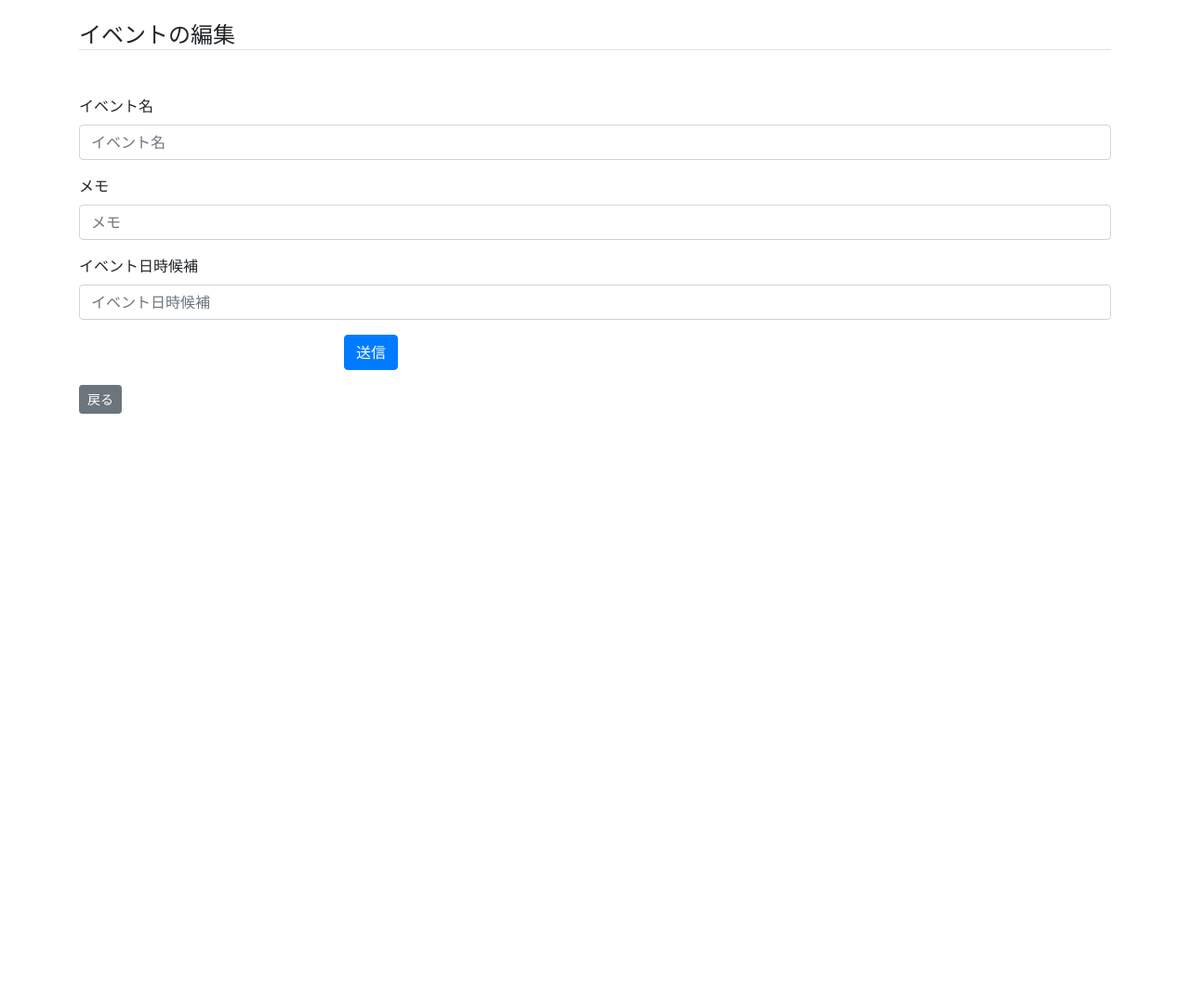
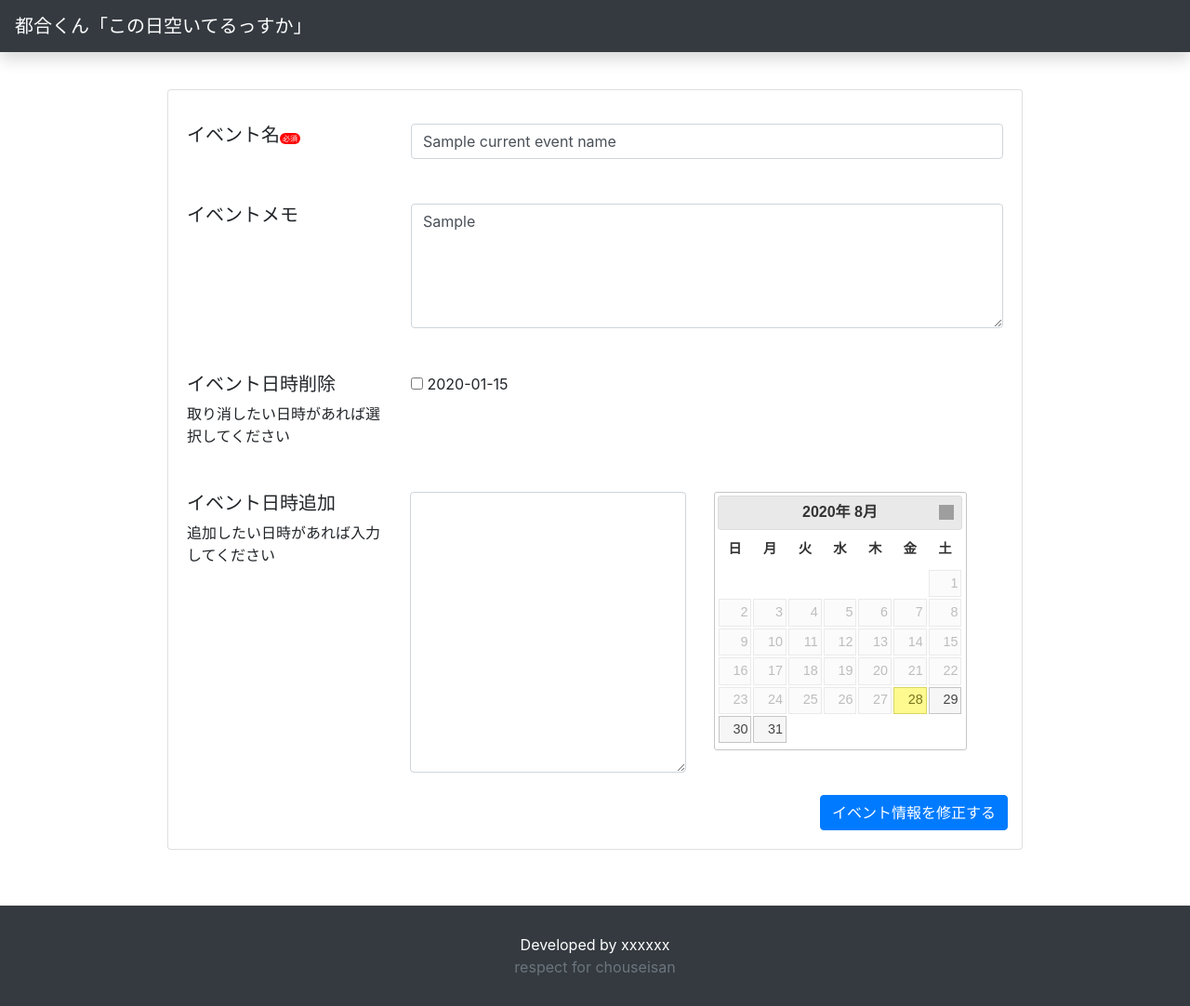
Before and after one commit to isoittech/tsugou-kun, a Django app: template home/templates/home/event_edit.html in a window 1280 px wide. Shown: the whole page at 93% size. Before the commit the page ends 445 px from the top, so only its background shows below. Run offline with Django 3.2, Linux system fonts and the light colour scheme; tables that the repository leaves empty hold one stand-in row (values such as "Sample post"); the template is opened without the code that fills it: values that come from a table or form of the project are taken from there, most other values are stand-ins (such as "Sample title", 1, 10 or a date in 2020); some libraries are stand-ins or nearby versions; grey boxes are pictures that could not be loaded.

Commit message:
イベント修正機能

```diff
--- a/home/forms.py
+++ b/home/forms.py
@@ -25,6 +25,17 @@ class EventForm(forms.ModelForm):
     )
 
 
+class EventEditForm(EventForm):
+    """
+    イベント編集のフォーム
+    """
+    event_datetime_kouho = forms.CharField(
+        label='イベント日時候補',
+        required=False,
+        max_length=255,
+    )
+
+
 class EventSankakahiForm(forms.ModelForm):
     """
     イベント参加可否のフォーム
--- a/home/static/home/css/app.css
+++ b/home/static/home/css/app.css
@@ -1,3 +1,20 @@
+.wrapper{
+    min-height: 100vh;
+    position: relative; /* 相対位置*/
+    padding-bottom: 120px;/* footerの高さ*/
+    box-sizing: border-box;/* 全て含めてmin-height:100vhに*/
+}
+
+footer{
+    width: 100%;
+    background-color: #89c7de;
+    color: #fff;
+    text-align: center;
+    padding: 30px 0;
+    position: absolute;/* 絶対位置*/
+    bottom: 0; /* 下に固定*/
+}
+
 .errorlist {
     position: relative;
     padding: .75rem 1.25rem;
@@ -27,3 +44,12 @@ table#nichizi_kouho_table > thead > tr > th
     text-align: center;
     vertical-align: middle;
 }
+
+.hissu:after{
+    content: "必須";
+    color: white;
+    background-color: red;
+    font-size: 0.5rem;
+    border-radius: 10px 10px 10px 10px;
+    padding: 1px 3px;
+}
--- /dev/null
+++ b/home/static/home/js/app.js
@@ -0,0 +1,38 @@
+$(function () {
+//        var numberOfMonths;
+//        if (window.matchMedia && window.matchMedia('(max-device-width: 640px)').matches) {
+//            // smartphone
+//            numberOfMonths = 1;
+//        } else {
+//            // pc
+//            numberOfMonths = 2;
+//        }
+        var numberOfMonths = 1;
+
+        $("#eventDateTimeCalendar").datepicker({
+            dateFormat: "m/d(DD)",
+            firstDay: 0,
+            yearSuffix: '年',
+            showMonthAfterYear: true,
+            monthNames: ['1月', '2月', '3月', '4月', '5月', '6月', '7月', '8月', '9月', '10月', '11月', '12月'],
+            dayNames: ['日', '月', '火', '水', '木', '金', '土'],
+            dayNamesMin: ['日', '月', '火', '水', '木', '金', '土'],
+            minDate: new Date(),
+            maxDate: '+12m',
+            hideIfNoPrevNext: true,
+            todayHighlight: true,
+            multidate: true,
+            numberOfMonths: numberOfMonths,
+
+            onSelect: function (dateText, inst) {
+                var nowText = $("#event_datetime_kouho").val();
+
+                if (nowText === "") {
+                    $("#event_datetime_kouho").val(dateText + " 19:00〜");
+                }
+                else {
+                    $("#event_datetime_kouho").val(nowText + "\n" + dateText + " 19:00〜");
+                }
+            }
+        });
+});
--- a/home/templates/home/base.html
+++ b/home/templates/home/base.html
@@ -11,15 +11,26 @@
     <script src="{% static 'home/js/bootstrap.bundle.min.js' %}"></script>
     <script src="{% static 'home/js/jquery-ui.min.js' %}"></script>
     <script src="{% static 'home/js/datepicker-ja.js' %}"></script>
+    <script src="{% static 'home/js/app.js' %}"></script>
     {% block extra_css %}{% endblock %}
     <title>{% block title %}My events{% endblock %}</title>
 </head>
 <body>
-<div class="container">
-    {% block content %}
-    {{ content }}
-    {% endblock %}
+<div class="wrapper">
+    <nav class="navbar navbar-expand-md navbar-dark fixed-top bg-dark mb-5 shadow">
+        <a class="navbar-brand" href="/">都合くん「この日空いてるっすか」</a>
+    </nav>
+    <br><br>
+    <div class="container">
+        {% block content %}
+        {{ content }}
+        {% endblock %}
+    </div>
+    {% block extra_js %}{% endblock %}
+    <footer class="footer bg-dark mt-5 text-center">
+        <span style="display: block">Developed by xxxxxx</span>
+        <a class="text-secondary" href="https://chouseisan.com/">respect for chouseisan</a>
+    </footer>
 </div>
-{% block extra_js %}{% endblock %}
 </body>
 </html>
--- a/home/templates/home/event_edit.html
+++ b/home/templates/home/event_edit.html
@@ -1,22 +1,83 @@
 {% extends "home/base.html" %}
-{% load bootstrap4 %}
 
-{% block title %}イベントの編集{% endblock title %}
+{% block title %}イベント編集- 都合くん「この日空いてるっすか。」{% endblock title %}
 
 {% block content %}
-    <h4 class="mt-4 mb-5 border-bottom">イベントの編集</h4>
-    {% if event_id %}
-    <form action="{% url 'home:event_mod' event_id=event_id %}" method="post">
-    {% else %}
-    <form action="{% url 'home:event_add' %}" method="post">
-    {% endif %}
-      {% csrf_token %}
-      {% bootstrap_form form layout='horizontal' %}
-      <div class="form-group row">
-        <div class="offset-md-3 col-md-9">
-          <button type="submit" class="btn btn-primary">送信</button>
+<div class=" row d-flex justify-content-center my-5">
+    <div class="col-10">
+        <div class="card rounded">
+            <div class="card-body">
+                <form action="{% url 'home:event_add' %}" method="post">
+
+                    <div class="form-row">
+                        {% csrf_token %}
+                        {{ form.non_field_errors }}
+                        <input type="hidden" name="key" value="{{ schedule_update_id }}">
+                    </div>
+                    <div class="form-row form-group mt-3">
+                        <div class="col-3">
+                            <h5 class="hissu">イベント名</h5>
+                        </div>
+                        <div class="col-9 pl-4">
+                            <input type="text" class="form-control" id="name" name="name"
+                                   value="{{ current_event_name }}" placeholder="イベント名">
+                            {{ form.name.errors }}
+                        </div>
+                    </div>
+                    <div class="form-row form-group mt-5">
+                        <div class="col-3">
+                            <h5>イベントメモ</h5>
+                        </div>
+                        <div class="col-9 pl-4">
+                            <textarea class="form-control" id="memo" name="memo"
+                                      rows="5">{{ current_event_memo }}</textarea>
+                            {{ form.memo.errors }}
+                        </div>
+                    </div>
+                    <div class="form-row mt-5">
+                        <div class="col-3">
+                            <h5>イベント日時削除</h5>取り消したい日時があれば選択してください
+                        </div>
+                        <div class="col-9 pl-4">
+                            {% for eve_dt_kouho_id, event_datetime_str in event_datetime_dict.items %}
+                            <span style="display: inline-block;" class="mr-5">
+                                <input type="checkbox"
+                                       name="del_eve_dt_kouho_id_{{ eve_dt_kouho_id }}"
+                                       value="{{ eve_dt_kouho_id }}">
+                                {{ event_datetime_str }}
+                            </span>
+                            {% endfor %}
+                        </div>
+                    </div>
+                    <div class="form-row mt-5">
+                        <div class="col-3">
+                            <h5>イベント日時追加</h5>追加したい日時があれば入力してください
+                        </div>
+                        <div class="col-9 pl-2">
+                            <div class="col-6" style="float: left">
+                                <div class="form-group">
+                                        <textarea class="form-control" id="event_datetime_kouho"
+                                                  name="event_datetime_kouho"
+                                                  rows="12"></textarea>
+                                    {{ form.event_datetime_kouho.errors }}
+                                </div>
+                            </div>
+                            <div class="col-6" style="float: right">
+                                <div class="form-group">
+                                    <div id="eventDateTimeCalendar"></div>
+                                </div>
+                            </div>
+                        </div>
+                    </div>
+                    <div class="form-row mt-2 float-right">
+                        <button type="submit" class="btn btn-primary">イベント情報を修正する</button>
+                    </div>
+
+                </form>
+            </div>
         </div>
-      </div>
-    </form>
-    <a href="{% url 'home:event_list' %}" class="btn btn-secondary btn-sm">戻る</a>
+    </div>
+
+</div>
+
 {% endblock content %}
--- a/home/urls.py
+++ b/home/urls.py
@@ -7,10 +7,9 @@ app_name = 'home'
 urlpatterns = [
     path('event/', views.event_list, name='event_list'),  # 一覧
     path('event/add/', views.event_add, name='event_add'),  # 登録
+    path('event/edit/', views.event_edit_prepare, name='event_edit_prepare'),  # 編集
     path('event/kouho/', views.event_kouho_print, name='event_kouho'),  # イベント日時候補
     path('event/notify_event_add_completed/', views.notify_event_add_completed, name='notify_event_add_completed'),  # イベント追加完了
     path('event/fill/', views.schedule_fill, name='schedule_fill'),  # 参加可否記入
-    path('event/mod/<int:event_id>/', views.event_edit, name='event_mod'),  # 修正
-    path('event/del/<int:event_id>/', views.event_del, name='event_del'),  # 削除
     path('', views.index, name='index'),
 ]
```
Also changed, not shown: home/templates/home/event_kouho.html (+11 -3 lines), home/templates/home/notify_event_add_completed.html (+19 -7 lines), home/templates/home/top.html (+19 -51 lines), home/views.py (+91 -28 lines).
